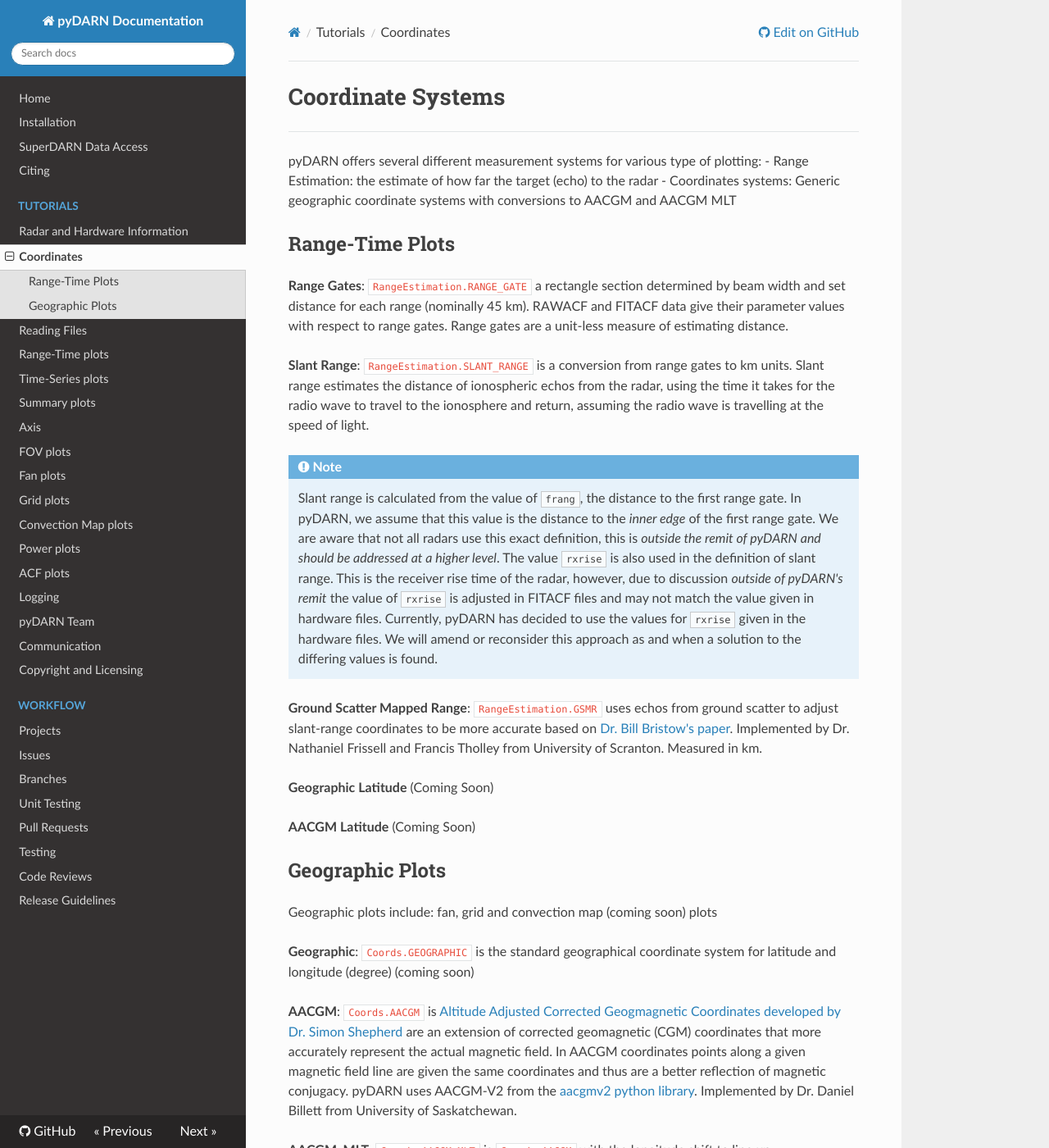
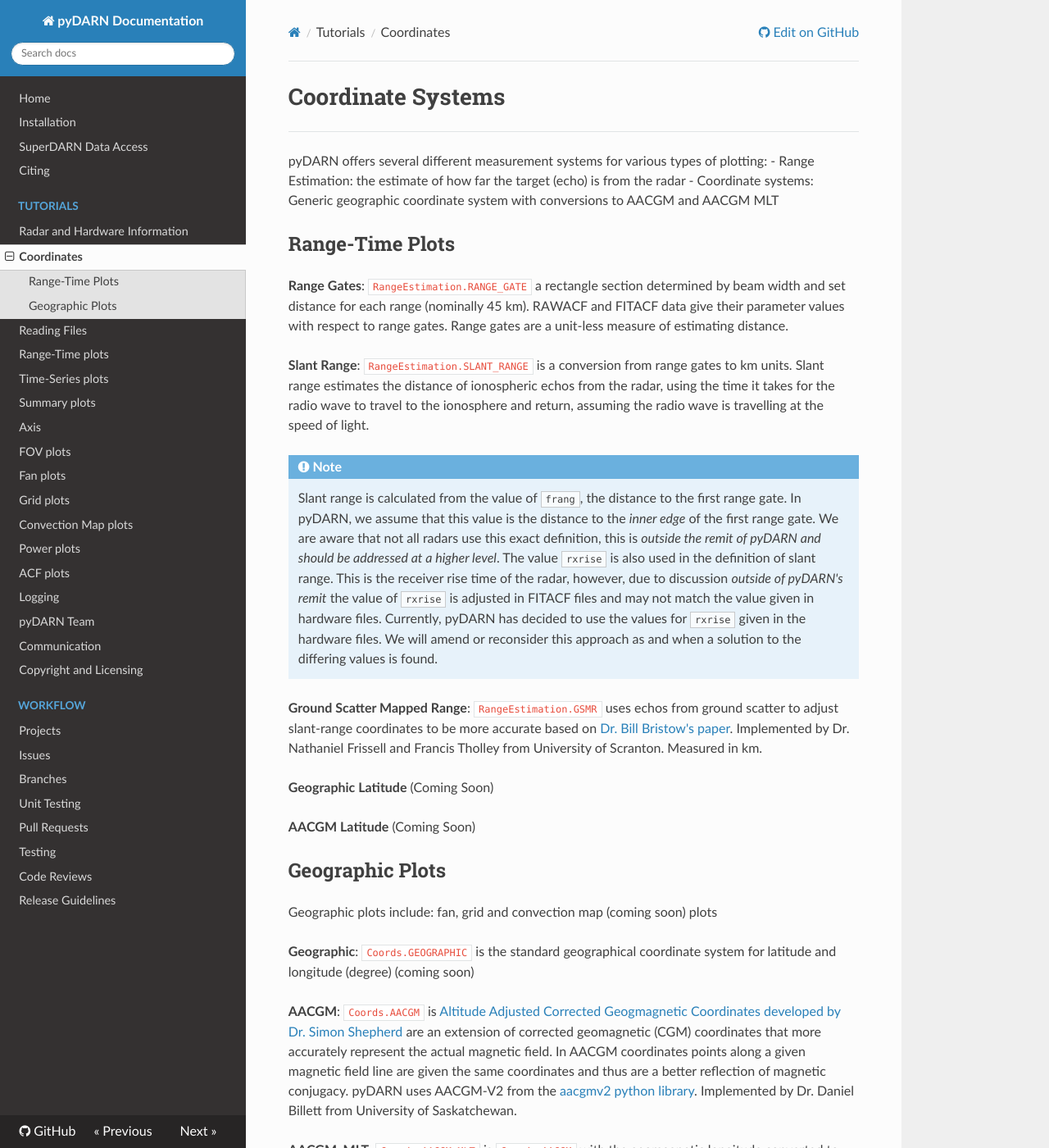
Before and after one commit to SuperDARN/pydarn, an MkDocs documentation site: the page built from docs/user/coordinates.md, in a window 1280 px wide and 1400 px high. Shown: the whole window at 82% size. Built offline with MkDocs 1.6.1, drawn with Linux system fonts in a browser that asks for light colours; nearby versions of some CDN libraries; some of the changed text lies outside the part shown.

Commit message:
Apply suggestions from code review
Co-authored-by: carleyjmartin <60905856+carleyjmartin@users.noreply.github.com>

```diff
--- a/docs/user/coordinates.md
+++ b/docs/user/coordinates.md
@@ -15,9 +15,9 @@
 # Coordinate Systems
 ---
 
-pyDARN offers several different measurement systems for various type of plotting:
-- Range Estimation: the estimate of how far the target (echo) to the radar
-- Coordinates systems: Generic geographic coordinate systems with conversions to AACGM and AACGM MLT
+pyDARN offers several different measurement systems for various types of plotting:
+- Range Estimation: the estimate of how far the target (echo) is from the radar
+- Coordinate systems: Generic geographic coordinate system with conversions to AACGM and AACGM MLT
 
 ## Range-Time Plots
 
@@ -48,9 +48,9 @@
 
 **AACGM**: `Coords.AACGM` is [Altitude Adjusted Corrected Geogmagnetic Coordinates developed by Dr. Simon Shepherd](http://superdarn.thayer.dartmouth.edu/aacgm.html) are an extension of corrected geomagnetic (CGM) coordinates that more accurately represent the actual magnetic field. In AACGM coordinates points along a given magnetic field line are given the same coordinates and thus are a better reflection of magnetic conjugacy. pyDARN uses AACGM-V2 from the [aacgmv2 python library](https://pypi.org/project/aacgmv2/). Implemented by Dr. Daniel Billett from University of Saskatchewan.
 
-**AACGM_MLT**: `Coords.AACGM_MLT` is `Coords.AACGM` with the longitude shift to line up
+**AACGM_MLT**: `Coords.AACGM_MLT` is `Coords.AACGM` with the geomagnetic longitude converted to magnetic local time
 
-`RangeEstimation` methods can be used with `Coords` calculation for example, using `Coords.GEOGRAPHIC` using `RangeEstimation.GSMR` to determine the coordinates.
+`RangeEstimation` methods can be used with a `Coords` calculation. For example, using `Coords.GEOGRAPHIC` and `RangeEstimation.GSMR` together, will give a plot of ionospheric echoes at a distance from the radar calculated in ground scatter mapped range, in geographic coordinates.
 
 !!! Warning
     You cannot use `RangeEstimation.RANGE_GATES` with any `Coords`, the default is `RangeEstimation.SLANT_RANGE`
```
